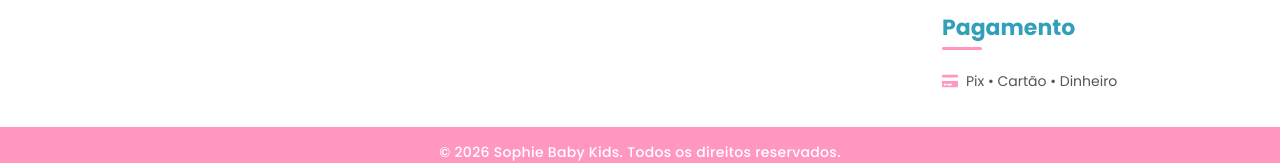
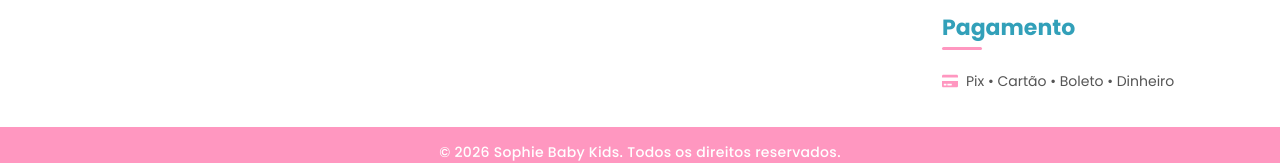
Before and after one commit to EricFelipeSantos/Desafio_Grupo_05, a React (Vite) app in the folder Sophie_baby_kids/frontend/: page / in a window 1280 px wide. Shown: the part 1336-1499 px from the top of the page. Built offline with nearby package versions, Linux system fonts and the light colour scheme; no server answers.

Commit message:
feat: adicionando mais uma forma de pagamento no Footer

```diff
--- a/Sophie_baby_kids/frontend/src/components/Footer/Footer.jsx
+++ b/Sophie_baby_kids/frontend/src/components/Footer/Footer.jsx
@@ -55,7 +55,7 @@ function Footer() {
                     <p>Sábado</p>
                     <p>08:00 às 12:00</p>
                     <h3 className="payment-title">Pagamento</h3>
-                    <p><FaCreditCard /> Pix • Cartão • Dinheiro</p>
+                    <p><FaCreditCard /> Pix • Cartão • Boleto • Dinheiro</p>
                 </div>
             </div>
 
```
